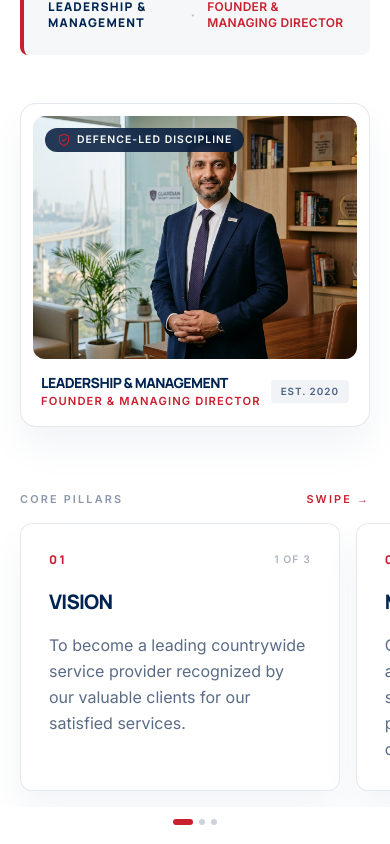
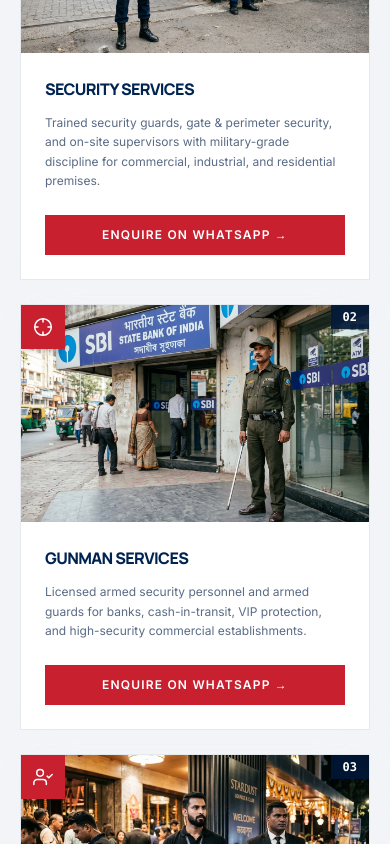
Before and after one commit to connect-inferno/Samarth-Security-Services, a Next.js app: page / in a window 390 px wide. Shown: the part 1620-2464 px from the top of the page. Built offline with nearby package versions, Linux system fonts and the light colour scheme; no server answers.

Commit message:
feat(services): showcase services first on homepage, add square category tabs and dynamic dot indicators

```diff
--- a/app/page.tsx
+++ b/app/page.tsx
@@ -20,8 +20,8 @@ export default function Home() {
       <main id="main">
         <Hero />
         <TrustBar />
+        <Services />
         <About />
-        <Services />
         <Operations />
         <Compliance />
         <Branches />
--- a/components/About.tsx
+++ b/components/About.tsx
@@ -1,3 +1,6 @@
+'use client';
+
+import { useState, useRef } from 'react';
 import Image from 'next/image';
 import Reveal from './Reveal';
 import { about } from '@/data/content';
@@ -5,6 +8,31 @@ import { images } from '@/data/images';
 import { ShieldCheckIcon } from './icons';
 
 export default function About() {
+  const [activeCardIdx, setActiveCardIdx] = useState(0);
+  const scrollRef = useRef<HTMLDivElement>(null);
+
+  const handleScroll = () => {
+    if (!scrollRef.current) return;
+    const { scrollLeft, clientWidth } = scrollRef.current;
+    if (clientWidth > 0) {
+      const cardWidth = clientWidth * 0.82;
+      const idx = Math.round(scrollLeft / cardWidth);
+      setActiveCardIdx(Math.min(Math.max(idx, 0), about.cards.length - 1));
+    }
+  };
+
+  const scrollToCard = (index: number) => {
+    if (!scrollRef.current) return;
+    const cards = scrollRef.current.children;
+    if (cards[index]) {
+      (cards[index] as HTMLElement).scrollIntoView({
+        behavior: 'smooth',
+        block: 'nearest',
+        inline: 'center',
+      });
+    }
+  };
+
   return (
     <section id="about" className="section bg-surface" aria-labelledby="about-heading">
       <div className="container-content">
@@ -59,14 +87,14 @@ export default function About() {
                     className="object-cover object-top transition-transform duration-700 ease-out hover:scale-105"
                   />
                   {/* Floating verification badge */}
-                  <div className="absolute left-3 top-3 flex items-center gap-1.5 rounded-full bg-primary-dark/85 px-3 py-1 text-[0.65rem] font-bold uppercase tracking-wider text-white backdrop-blur-sm">
+                  <div className="absolute bottom-3 left-3 flex items-center gap-1.5 rounded-full bg-primary-dark/85 px-3 py-1 text-[0.65rem] font-bold uppercase tracking-wider text-white backdrop-blur-md">
                     <ShieldCheckIcon className="h-3.5 w-3.5 text-accent" />
-                    Defence-Led Discipline
+                    Verified Leadership
                   </div>
                 </div>
 
                 {/* Caption / Designation bar */}
-                <figcaption className="mt-3.5 flex items-center justify-between px-2 pb-1">
+                <figcaption className="mt-3 flex items-center justify-between px-1">
                   <div>
                     <h3 className="font-heading text-sm font-extrabold uppercase tracking-display text-primary">
                       {about.owner?.name ?? 'Leadership'}
@@ -90,12 +118,16 @@ export default function About() {
           <div className="mb-3 flex items-center justify-between text-[0.68rem] font-bold uppercase tracking-widest text-muted/70 sm:hidden">
             <span>Core Pillars</span>
             <span className="flex items-center gap-1 text-accent">
-              Swipe →
+              {activeCardIdx + 1} of {about.cards.length} · Swipe →
             </span>
           </div>
 
           {/* Cards container: Horizontal scroll-snap on mobile, grid on sm+ */}
-          <div className="-mx-5 flex gap-4 overflow-x-auto px-5 pb-4 pt-1 snap-x snap-mandatory scrollbar-none sm:mx-0 sm:grid sm:gap-px sm:overflow-visible sm:bg-primary/10 sm:px-0 sm:pb-0 sm:grid-cols-2 lg:grid-cols-3">
+          <div
+            ref={scrollRef}
+            onScroll={handleScroll}
+            className="-mx-5 flex gap-4 overflow-x-auto px-5 pb-4 pt-1 snap-x snap-mandatory scrollbar-none sm:mx-0 sm:grid sm:gap-px sm:overflow-visible sm:bg-primary/10 sm:px-0 sm:pb-0 sm:grid-cols-2 lg:grid-cols-3"
+          >
             {about.cards.map((card, i) => (
               <Reveal key={card.title} delay={i * 0.1} className="w-[82vw] max-w-[320px] shrink-0 snap-center sm:w-auto sm:max-w-none sm:shrink">
                 <div className="group flex h-full flex-col justify-between rounded-xl border border-primary/10 bg-surface p-7 shadow-soft transition-all duration-500 hover:bg-primary sm:rounded-none sm:border-0 sm:p-8 sm:shadow-none lg:p-12">
@@ -120,13 +152,16 @@ export default function About() {
             ))}
           </div>
 
-          {/* Mobile dot indicators */}
+          {/* Mobile dot indicators (actively tracks scroll position) */}
           <div className="mt-3 flex justify-center gap-1.5 sm:hidden">
             {about.cards.map((card, i) => (
-              <span
+              <button
                 key={card.title}
+                type="button"
+                onClick={() => scrollToCard(i)}
+                aria-label={`Go to slide ${i + 1}`}
                 className={`h-1.5 rounded-full transition-all duration-300 ${
-                  i === 0 ? 'w-5 bg-accent' : 'w-1.5 bg-primary/20'
+                  i === activeCardIdx ? 'w-6 bg-accent' : 'w-1.5 bg-primary/20 hover:bg-primary/40'
                 }`}
               />
             ))}
--- a/components/Services.tsx
+++ b/components/Services.tsx
@@ -1,3 +1,6 @@
+'use client';
+
+import { useState } from 'react';
 import Image from 'next/image';
 import Reveal from './Reveal';
 import { serviceIcons } from './icons';
@@ -5,7 +8,36 @@ import { services } from '@/data/content';
 import { whatsappForService } from '@/data/site';
 import { images } from '@/data/images';
 
+const categories = [
+  { id: 'all', label: 'All (8)' },
+  {
+    id: 'guarding',
+    label: '🛡️ Security & Guarding',
+    titles: ['Security Services', 'Gunman Services', 'Bouncer Services'],
+  },
+  {
+    id: 'facility',
+    label: '🧹 Facility & Housekeeping',
+    titles: ['Housekeeping Services', 'Sweeper Services', 'Office Boy Services'],
+  },
+  {
+    id: 'manpower',
+    label: '⚡ Technical & Labour',
+    titles: ['Tech Staff (Electrician / Plumber / CCTV)', 'Labour Services'],
+  },
+];
+
 export default function Services() {
+  const [selectedCategory, setSelectedCategory] = useState('all');
+
+  const filteredItems =
+    selectedCategory === 'all'
+      ? services.items
+      : services.items.filter((item) => {
+          const cat = categories.find((c) => c.id === selectedCategory);
+          return cat?.titles?.includes(item.title);
+        });
+
   return (
     <section id="services" className="section bg-soft" aria-labelledby="services-heading">
       <div className="container-content">
@@ -22,35 +54,62 @@ export default function Services() {
           </Reveal>
         </div>
 
-        <div className="mt-16 grid gap-8 sm:grid-cols-2 lg:mt-20 lg:grid-cols-3 xl:grid-cols-4">
-          {services.items.map((item, i) => {
+        {/* ── Category Filter Tabs (Square Format) ── */}
+        <div className="mt-8 sm:mt-12">
+          <div className="flex w-full gap-2 overflow-x-auto pb-2 scrollbar-none snap-x snap-proximity [-webkit-overflow-scrolling:touch]">
+            {categories.map((cat) => {
+              const isSelected = selectedCategory === cat.id;
+              return (
+                <button
+                  key={cat.id}
+                  type="button"
+                  onClick={() => setSelectedCategory(cat.id)}
+                  className={`shrink-0 snap-start px-4 py-2.5 text-xs font-bold uppercase tracking-wider transition-all duration-300 ${
+                    isSelected
+                      ? 'bg-accent text-white shadow-md'
+                      : 'border border-primary/15 bg-white text-primary/80 hover:bg-soft'
+                  }`}
+                >
+                  {cat.label}
+                </button>
+              );
+            })}
+          </div>
+        </div>
+
+        {/* ── Services Showcase: Clean Square Format Cards ── */}
+        <div className="mt-6 grid gap-6 sm:mt-10 sm:grid-cols-2 lg:grid-cols-3 xl:grid-cols-4">
+          {filteredItems.map((item, i) => {
             const Icon = serviceIcons[item.title];
             const imageUrl = images.serviceImages[item.title];
 
             return (
-              <Reveal key={item.title} delay={(i % 4) * 0.08}>
-                <article className="card card-hover group flex h-full flex-col overflow-hidden">
-                  {/* Service photo slot — zooms subtly on card hover */}
-                  <div className="relative aspect-[16/10] w-full overflow-hidden bg-primary/5">
+              <Reveal key={item.title} delay={(i % 4) * 0.06}>
+                <article className="card card-hover group flex h-full flex-col overflow-hidden rounded-none border border-primary/10 bg-white shadow-soft transition-all duration-500 hover:border-accent">
+                  {/* Service photo slot — prominent, uncropped & square */}
+                  <div className="relative aspect-[16/10] w-full overflow-hidden rounded-none bg-primary/5">
                     {imageUrl ? (
                       <Image
                         src={imageUrl}
                         alt={item.imageAlt}
                         fill
-                        sizes="(max-width: 640px) 100vw, (max-width: 1024px) 50vw, 33vw"
+                        sizes="(max-width: 640px) 100vw, (max-width: 1024px) 50vw, 25vw"
                         className="object-cover object-center transition-transform duration-700 ease-out group-hover:scale-105"
                       />
                     ) : null}
-                    <span className="absolute left-0 top-0 z-10 flex h-12 w-12 items-center justify-center bg-accent text-white shadow-md">
+                    <span className="absolute left-0 top-0 z-10 flex h-11 w-11 items-center justify-center rounded-none bg-accent text-white shadow-md">
                       {Icon ? <Icon className="h-5 w-5" /> : null}
+                    </span>
+                    <span className="absolute right-0 top-0 z-10 rounded-none bg-primary-dark/85 px-3 py-1 font-mono text-xs font-bold text-white backdrop-blur-md">
+                      0{services.items.findIndex((s) => s.title === item.title) + 1}
                     </span>
                   </div>
 
-                  <div className="flex flex-1 flex-col p-8">
-                    <h3 className="font-heading text-lg font-extrabold uppercase tracking-display text-primary">
+                  <div className="flex flex-1 flex-col p-6 sm:p-7">
+                    <h3 className="font-heading text-base font-extrabold uppercase tracking-display text-primary transition-colors duration-300 group-hover:text-accent sm:text-lg">
                       {item.title}
                     </h3>
-                    <p className="mt-3 flex-1 text-sm leading-relaxed text-muted">
+                    <p className="mt-3 flex-1 text-xs leading-relaxed text-muted sm:text-sm">
                       {item.description}
                     </p>
 
@@ -58,15 +117,9 @@ export default function Services() {
                       href={whatsappForService(item.title)}
                       target="_blank"
                       rel="noopener noreferrer"
-                      className="mt-7 inline-flex items-center gap-2 text-xs font-bold uppercase tracking-wider text-accent transition-colors hover:text-secondary"
+                      className="btn-primary mt-6 justify-center rounded-none py-3 text-center text-xs tracking-wider"
                     >
-                      Enquire
-                      <span
-                        aria-hidden="true"
-                        className="transition-transform duration-300 group-hover:translate-x-1.5"
-                      >
-                        →
-                      </span>
+                      Enquire on WhatsApp →
                     </a>
                   </div>
                 </article>
--- a/data/site.ts
+++ b/data/site.ts
@@ -62,8 +62,8 @@ export const mailHref = `mailto:${contact.email}`;
  * /clients as well as from the home page itself.
  */
 export const navLinks = [
+  { label: 'Services', href: '/#services' },
   { label: 'About', href: '/#about' },
-  { label: 'Services', href: '/#services' },
   { label: 'Compliance', href: '/#compliance' },
   { label: 'Reviews', href: '/#testimonials' },
   { label: 'Clients', href: '/clients' },
```
